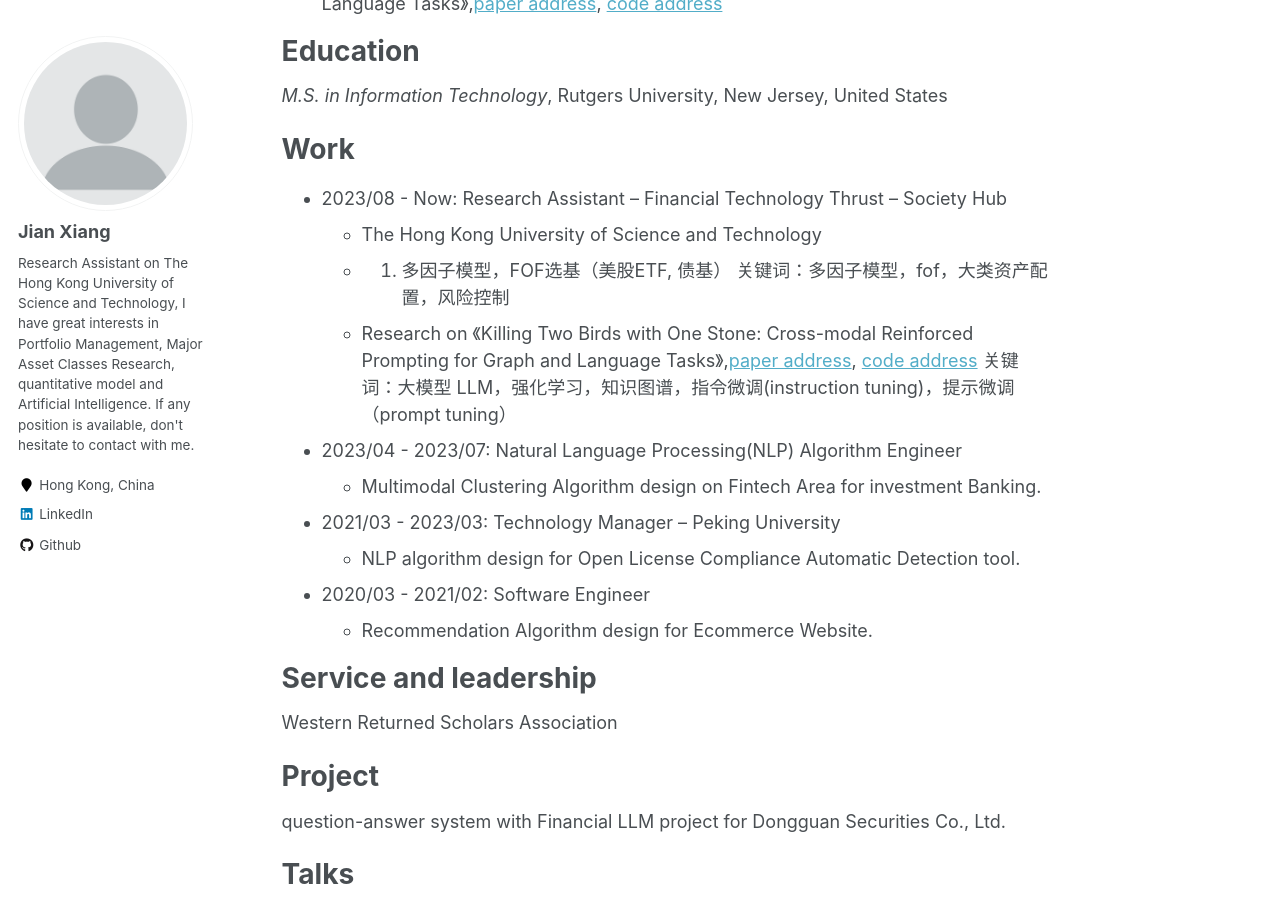
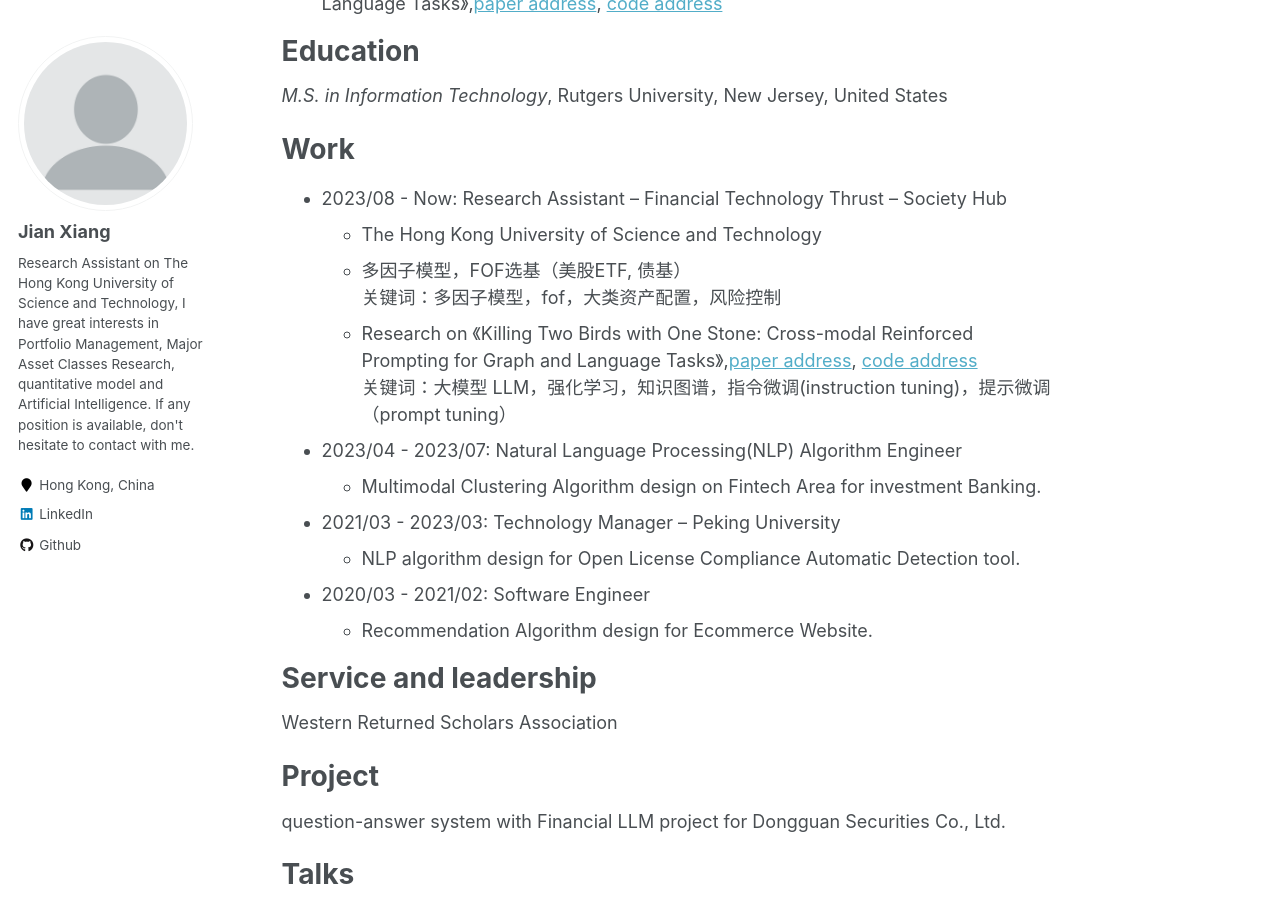
Before and after one commit to jianxiang95/jianxiang95.github.io, a Jekyll site: the page built from _pages/about.md, in a window 1280 px wide and 900 px high, scrolled down 587 px. Built offline with Jekyll 4.4.1, drawn with Linux system fonts in a browser that asks for light colours; part of the change alters nothing that is shown.

```diff
--- a/_pages/about.md
+++ b/_pages/about.md
@@ -30,9 +30,9 @@ Work
 ======
 * 2023/08 - Now: Research Assistant -- Financial Technology Thrust -- Society Hub
   * The Hong Kong University of Science and Technology
-  * 1. 多因子模型，FOF选基（美股ETF, 债基）
+  * 多因子模型，FOF选基（美股ETF, 债基）<br />
     关键词：多因子模型，fof，大类资产配置，风险控制
-  * Research on 《Killing Two Birds with One Stone: Cross-modal Reinforced Prompting for Graph and Language Tasks》,[paper address](https://openreview.net/pdf?id=vn3QK2cMRV), [code address](https://github.com/jianxiang95/CMRP.git)
+  * Research on 《Killing Two Birds with One Stone: Cross-modal Reinforced Prompting for Graph and Language Tasks》,[paper address](https://openreview.net/pdf?id=vn3QK2cMRV), [code address](https://github.com/jianxiang95/CMRP.git) <br />
     关键词：大模型 LLM，强化学习，知识图谱，指令微调(instruction tuning)，提示微调（prompt tuning）
 
 * 2023/04 - 2023/07: Natural Language Processing(NLP) Algorithm Engineer
```
